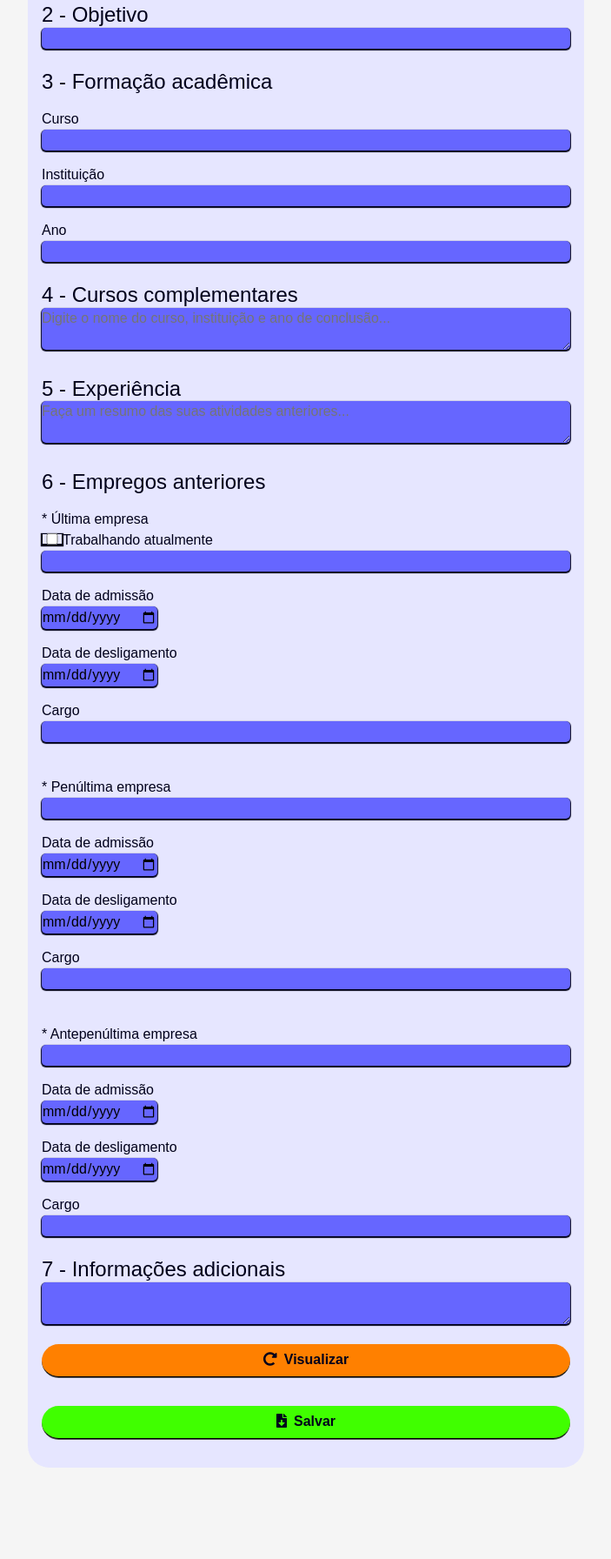
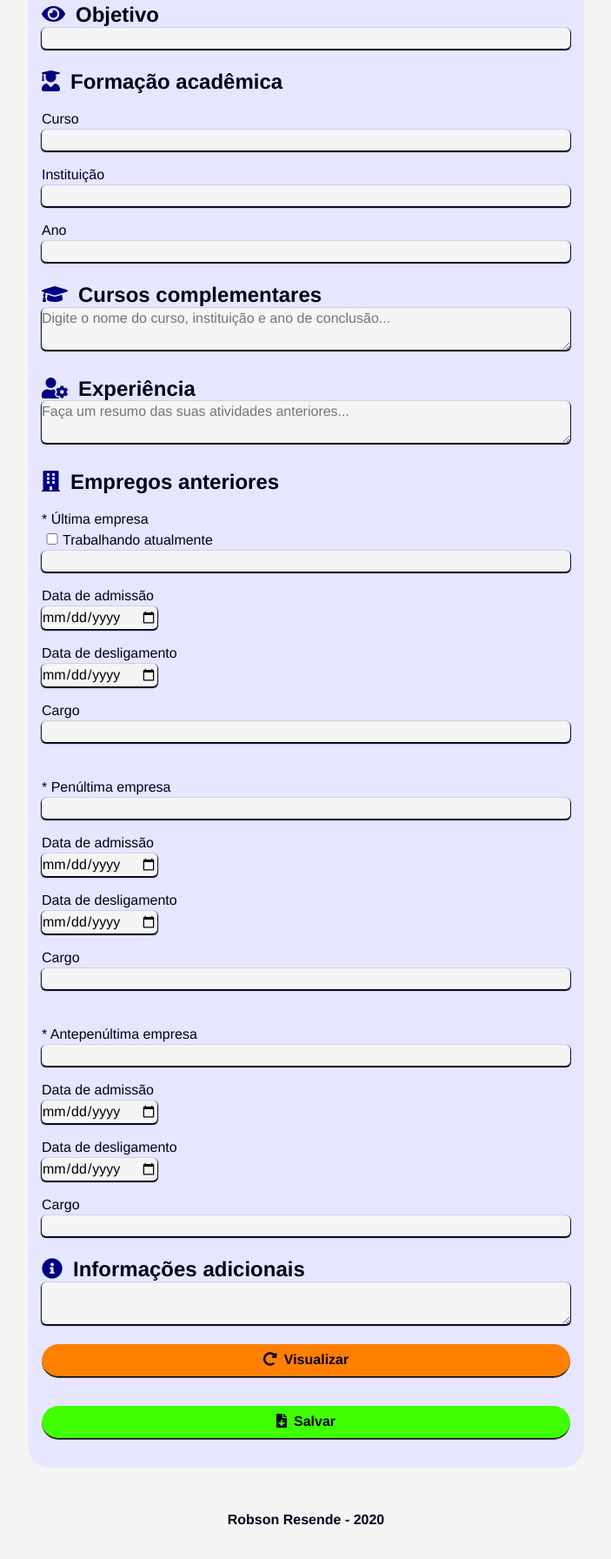
Before and after one commit to robsonresende/criar-curriculo, a plain HTML site: page index.html in a window 1280 px wide. Shown: the part 596-2388 px from the top of the page at 87% size, without its empty margins (288-991 px from the left). Before the commit the page ends 2331 px from the top, so only its background shows below. Drawn offline with Linux system fonts and the light colour scheme.

Commit message:
Design fixed, footer ok, lack fix viewPDF function

```diff
--- a/assets/css/style.css
+++ b/assets/css/style.css
@@ -7,7 +7,7 @@ body {
 }
 
 body * {
-	font-family: arial;
+	font-family: helvetica, arial;
 	color: #00001a;
 	margin: 0;
 	padding: 0;
@@ -45,10 +45,28 @@ h1 {
 h4 {
 	font-size: 1.5em;
 	margin-top: 1em;
+	font-weight: bold;
+}
+
+footer p {
+	text-align: center;
+	margin: 2em 0 3em 0;
+}
+
+footer p a {
+	color: #00001a;
+	font-weight: bold;
+	cursor: pointer;
+	text-decoration: none;
+}
+
+footer p a:hover {
+	color: #000080;
+	text-decoration: none;
 }
 
 input, textarea {
-	background-color: #6666ff;
+	background-color: #f5f5f5;
 	border-radius: 5px;
 	border-style: none;
 	color: #000000;
@@ -62,6 +80,10 @@ input[type=date] {
 	width: auto;
 }
 
+input[type=checkbox] {
+	box-shadow: none;
+}
+
 button {
 	margin-top: 1em;
 	margin-bottom: 1em;
@@ -71,11 +93,13 @@ button {
 	width: 100%;
 	border-radius: 25px;
 	padding: 0.4em;
+	color: #00001a !important;
 	/*text-shadow: 0 1px 1px rgba(0,0,0,1);*/
 }
 
 button i {
 	margin-right: 0.5em;
+	color: #00001a !important;
 }
 
 
@@ -103,6 +127,11 @@ button i {
 	margin-bottom: 3em;
 }
 
+#field i {
+	color: #000080;
+	margin-right: 0.5em;
+}
+
 
 #myLogo {
 	background-color: transparent;
@@ -125,11 +154,11 @@ button i {
 
 .btn-red:hover {
 	background-color: #804000;
-	color: #ffffff;
+	color: #ffffff !important;
 }
 
 .btn-red:hover i {
-	color: #ffffff;
+	color: #ffffff !important;
 }
 
 .btn-green {
@@ -138,11 +167,11 @@ button i {
 
 .btn-green:hover {
 	background-color: #208000;
-	color: #ffffff;
+	color: #ffffff !important;
 }
 
 .btn-green:hover i {
-	color: #ffffff;
+	color: #ffffff !important;
 }
 
 
@@ -218,6 +247,10 @@ button i {
 
 
 	#myTitle, #field {
-		width: 97%;
+		width: 98%;
+	}
+
+	#field {
+		padding: 0.25em 0.25em 0.25em 0.25em;
 	}
 }
--- a/index.html
+++ b/index.html
@@ -43,7 +43,7 @@
 
       <fieldset id="field">
 
-        <h4>1 - Dados pessoais</h4>
+        <h4><i class="fas fa-user-tie"></i>Dados pessoais</h4>
 
         <p>Nome completo</p>
         <input type="text" name="nomeCompleto" id="nome" placeholder="">
@@ -65,13 +65,13 @@
 
         <br>
 
-        <h4>2 - Objetivo</h4>
+        <h4><i class="fas fa-eye"></i>Objetivo</h4>
 
         <input type="text" name="objetivo" id="objetivo" placeholder="">
 
         <br>
 
-        <h4>3 - Formação acadêmica</h4>
+        <h4><i class="fas fa-user-graduate"></i>Formação acadêmica</h4>
 
         <p>Curso</p>
         <input type="text" name="curso" id="curso" placeholder="">
@@ -88,19 +88,19 @@
 
         <br>
 
-        <h4>4 - Cursos complementares</h4>
+        <h4><i class="fas fa-graduation-cap"></i></i>Cursos complementares</h4>
 
         <textarea name="cursos" id="cursos" placeholder="Digite o nome do curso, instituição e ano de conclusão..."></textarea>
 
         <br>
 
-        <h4>5 - Experiência</h4>
+        <h4><i class="fas fa-user-cog"></i>Experiência</h4>
 
         <textarea name="experiencia" id="experiencia" placeholder="Faça um resumo das suas atividades anteriores..."></textarea>
 
         <br>
 
-        <h4>6 - Empregos anteriores</h4><!-- HISTÓRICO PROFISSIONAL -->
+        <h4><i class="fas fa-building"></i>Empregos anteriores</h4><!-- HISTÓRICO PROFISSIONAL -->
 
         <p>* Última empresa</p>
         <input type="checkbox" name="opcao" id="emprAtual" value="atualmente"><span>Trabalhando atualmente</span><br>
@@ -143,7 +143,7 @@
         <p>Cargo</p>
         <input type="text" id="cargo3">
 
-        <h4>7 - Informações adicionais</h4>
+        <h4><i class="fas fa-info-circle"></i>Informações adicionais</h4>
 
         <textarea name="adicional" id="adicional" placeholder=""></textarea>
 
@@ -158,6 +158,10 @@
       </fieldset>
 
     </div><!-- end div main -->
+
+    <footer>
+      <p><a href="https://robsonresende.github.io/contato.html">Robson Resende - 2020</a></p>
+    </footer>
 
     <!-- A T E N Ç Ã O  - esconder essa div - style visibility: hidden -->
     <div id="resume">
```
